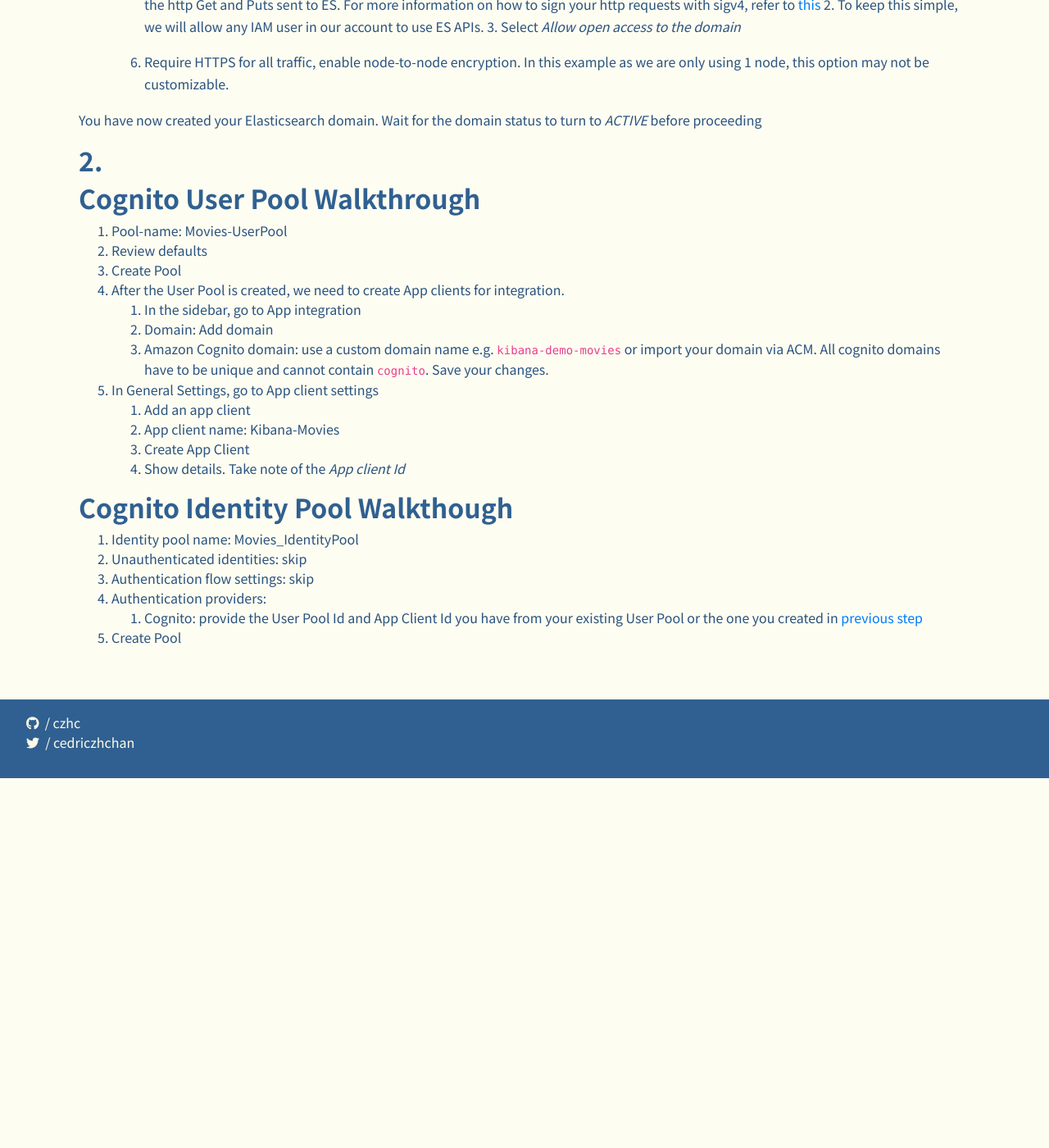
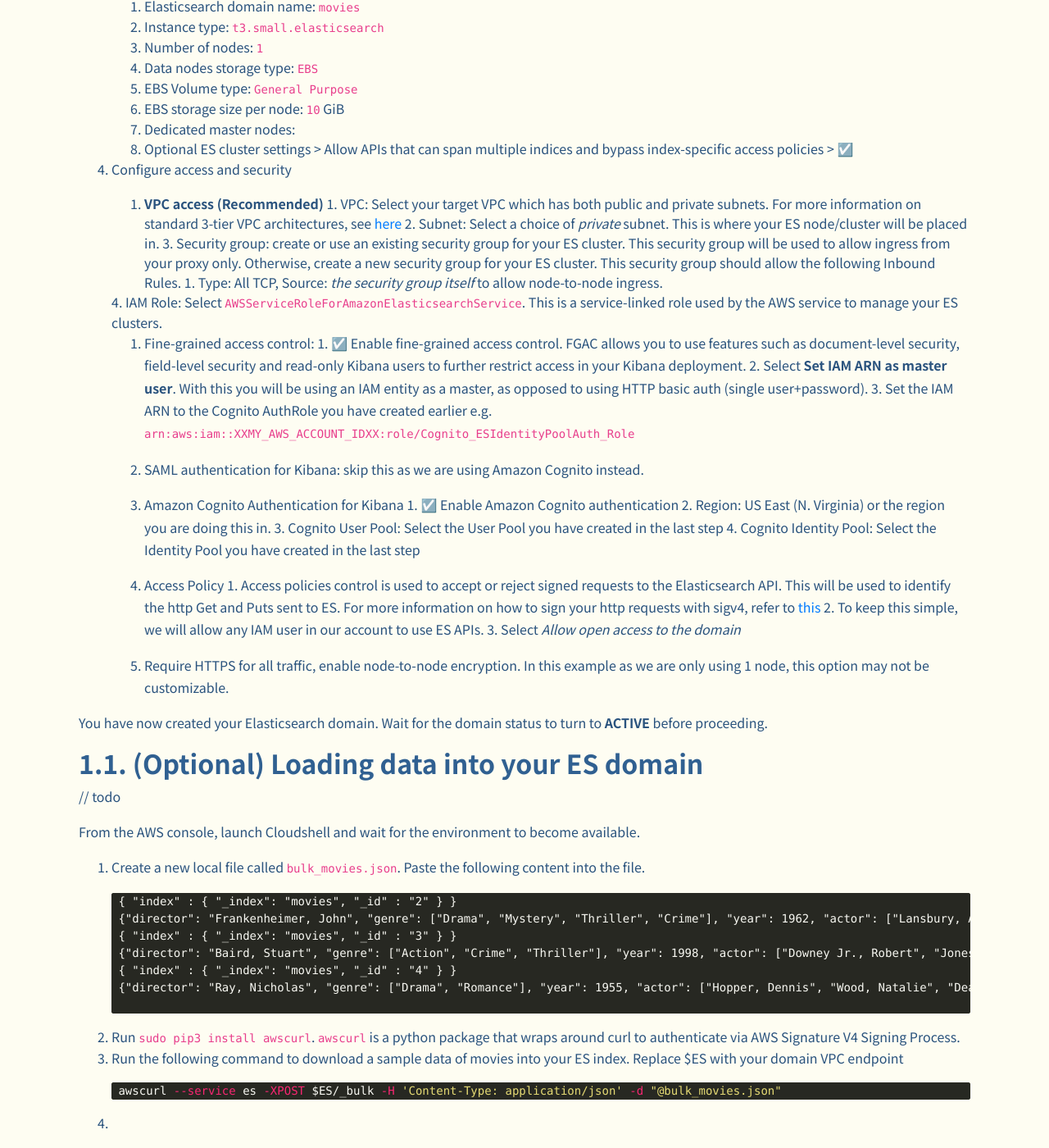
Before and after one commit to czhc/czhc.github.io, a Jekyll site: the page built from collections/_posts/2021-03-17-setting-up-kibana-for-amazon-elasticsearch-with-vpc-support.md, in a window 1280 px wide and 1400 px high, scrolled down 1162 px. Shown: the whole window at 82% size. Built offline with Jekyll 4.4.1, drawn with Linux system fonts in a browser that asks for light colours; nearby versions of some CDN libraries; emoji names are drawn with the system emoji font; before the commit the page ends 2111 px from its top, so only the background shows below that; some of the changed text lies outside the part shown.

Commit message:
Complete kibana guide

````diff
--- a/collections/_posts/2021-03-17-setting-up-kibana-for-amazon-elasticsearch-with-vpc-support.md
+++ b/collections/_posts/2021-03-17-setting-up-kibana-for-amazon-elasticsearch-with-vpc-support.md
@@ -7,7 +7,39 @@
 published: true
 ---
 
-## 1. Creating the AES domain
+## Creating the Cognito User Pool and Identity Pool
+
+
+## Cognito User Pool Walkthrough
+
+1. Pool-name: Movies-UserPool
+2. Review defaults
+3. Create Pool
+4. After the User Pool is created, we need to create App clients for integration.
+	1. In the sidebar, go to  App integration
+	2. Domain: Add domain
+	3. Amazon Cognito domain: use a custom domain name e.g. `kibana-demo-movies` or import your domain via ACM. All cognito domains have to be unique and cannot contain `cognito`. Save your changes.
+5. In General Settings, go to App client settings
+	1. Add an app client
+	2. App client name: Kibana-Movies
+	3. Create App Client
+	4. Show details. Take note of the *App client Id*
+
+## Cognito Identity Pool Walkthough
+
+1. Identity pool name: Movies_IdentityPool
+2. Unauthenticated identities: skip
+3. Authentication flow settings: skip
+4. Authentication providers:
+	1. Cognito: provide the User Pool Id and App Client Id you have from your existing User Pool or the one you created in [previous step](#Cognito_User_Pool_Walkthrough)
+5. Create Pool
+
+6. You're not done yet! In the next screen *Identify the IAM roles to use with your new identity pool*, click on View Detais:
+	1. Select Create a new IAM Role for authenticated idenities with Role Name: *Movies_IdentityPoolAuth_Role*
+	1. Select Create a new IAM Role for UNauthenticated identities with Role Name: *Movies_IdentityPoolAuth_Role*
+
+
+## 2. Creating the AES domain
 
 1. From the AES dashboard, click on *Create a new domain*
 1. Choose Deployment type:
@@ -28,21 +60,23 @@
     1. **VPC access (Recommended)**
     	1. VPC: Select your target VPC which has both public and private subnets. For more information on standard 3-tier VPC architectures, see [here](https://aws.amazon.com/quickstart/architecture/vpc/)
     	2. Subnet: Select a choice of _private_ subnet. This is where your ES node/cluster will be placed in.
-    	3. Security group: create or use an existing security group for your ES cluster. This security group will be used to allow ingress from your proxy only. //todo
+    	3. Security group: create or use an existing security group for your ES cluster. This security group will be used to allow ingress from your proxy only. Otherwise, create a new security group for your ES cluster. This security group should allow the following Inbound Rules.
+    		1. Type: All TCP, Source: *the security group itself* to allow node-to-node ingress.
+
     	4. IAM Role: Select `AWSServiceRoleForAmazonElasticsearchService`. This is a service-linked role used by the AWS service to manage your ES clusters.
 
     2. Fine-grained access control:
-    	1. **Check** Enable fine-grained access control. FGAC allows you to use features such as document-level security, field-level security and read-only Kibana users to further restrict access in your Kibana deployment.
+    	1. :ballot_box_with_check: Enable fine-grained access control. FGAC allows you to use features such as document-level security, field-level security and read-only Kibana users to further restrict access in your Kibana deployment.
     	2. Select **Set IAM ARN as master user**. With this you will be using an IAM entity as a master, as opposed to using HTTP basic auth (single user+password).
     	3. Set the IAM ARN to the Cognito AuthRole you have created earlier e.g. `arn:aws:iam::XXMY_AWS_ACCOUNT_IDXX:role/Cognito_ESIdentityPoolAuth_Role`
 
     3. SAML authentication for Kibana: skip this as we are using Amazon Cognito instead.
 
     4. Amazon Cognito Authentication for Kibana
-    	1. **Check** Enable Amazon Cognito authentication
+    	1. :ballot_box_with_check: Enable Amazon Cognito authentication
     	2. Region: US East (N. Virginia) or the region you are doing this in.
-    	3. Cognito User Pool: Here you can use your own user pool or [Create a New User Pool](#Cognito_User_Pool_Walkthrough)
-    	4. Cognito Identity Pool: Here you can use your own identity pool or [Create a New Identity Pool](#Cognito_Identity_Pool_Walkthrough)
+    	3. Cognito User Pool: Select the User Pool you have created in the last step
+    	4. Cognito Identity Pool: Select the Identity Pool you have created in the last step
 
     5. Access Policy
     	1. Access policies control is used to accept or reject signed requests to the Elasticsearch API. This will be used to identify the http Get and Puts sent to ES. For more information on how to sign your http requests with sigv4, refer to [this](https://aws.amazon.com/blogs/database/get-started-with-amazon-elasticsearch-service-an-easy-way-to-send-aws-sigv4-signed-requests/)
@@ -53,34 +87,98 @@
     5. Require HTTPS for all traffic, enable node-to-node encryption. In this example as we are only using 1 node, this option may not be customizable.
 
 
-You have now created your Elasticsearch domain. Wait for the domain status to turn to *ACTIVE* before proceeding
+You have now created your Elasticsearch domain. Wait for the domain status to turn to **ACTIVE** before proceeding.
 
 
-## 2.
+## 1.1. (Optional) Loading data into your ES domain
+
+// todo
+
+From the AWS console, launch Cloudshell and wait for the environment to become available.
+
+1. Create a new local file called `bulk_movies.json`. Paste the following content into the file.
+
+	```
+	{ "index" : { "_index": "movies", "_id" : "2" } }
+	{"director": "Frankenheimer, John", "genre": ["Drama", "Mystery", "Thriller", "Crime"], "year": 1962, "actor": ["Lansbury, Angela", "Sinatra, Frank", "Leigh, Janet", "Harvey, Laurence", "Silva, Henry", "Frees, Paul", "Gregory, James", "Bissell, Whit", "McGiver, John", "Parrish, Leslie", "Edwards, James", "Flowers, Bess", "Dhiegh, Khigh", "Payne, Julie", "Kleeb, Helen", "Gray, Joe", "Nalder, Reggie", "Stevens, Bert", "Masters, Michael", "Lowell, Tom"], "title": "The Manchurian Candidate"}
+	{ "index" : { "_index": "movies", "_id" : "3" } }
+	{"director": "Baird, Stuart", "genre": ["Action", "Crime", "Thriller"], "year": 1998, "actor": ["Downey Jr., Robert", "Jones, Tommy Lee", "Snipes, Wesley", "Pantoliano, Joe", "Jacob, Ir\u00e8ne", "Nelligan, Kate", "Roebuck, Daniel", "Malahide, Patrick", "Richardson, LaTanya", "Wood, Tom", "Kosik, Thomas", "Stellate, Nick", "Minkoff, Robert", "Brown, Spitfire", "Foster, Reese", "Spielbauer, Bruce", "Mukherji, Kevin", "Cray, Ed", "Fordham, David", "Jett, Charlie"], "title": "U.S. Marshals"}
+	{ "index" : { "_index": "movies", "_id" : "4" } }
+	{"director": "Ray, Nicholas", "genre": ["Drama", "Romance"], "year": 1955, "actor": ["Hopper, Dennis", "Wood, Natalie", "Dean, James", "Mineo, Sal", "Backus, Jim", "Platt, Edward", "Ray, Nicholas", "Hopper, William", "Allen, Corey", "Birch, Paul", "Hudson, Rochelle", "Doran, Ann", "Hicks, Chuck", "Leigh, Nelson", "Williams, Robert", "Wessel, Dick", "Bryar, Paul", "Sessions, Almira", "McMahon, David", "Peters Jr., House"], "title": "Rebel Without a Cause"}
+
+	```
+
+1. Run `sudo pip3 install awscurl`. `awscurl` is a python package that wraps around curl to authenticate via AWS Signature V4 Signing Process.
+2. Run the following command to download a sample data of movies into your ES index. Replace $ES with your domain VPC endpoint
+
+	```shell
+	awscurl --service es -XPOST $ES/_bulk -H 'Content-Type: application/json' -d "@bulk_movies.json"
+	```
+3.
 
 
-## Cognito User Pool Walkthrough
+
+## 3. Deploying a Proxy
+
+Whne your domain is ACTIVE, you will be provided with the **VPC endpoint** and **Kibana** URL in the Overview.
+
+Notice that when you click on the Kibana URL, you will be taken to a blank page which times out. This is because the ES domain is not publicly accessible from your local network and browser.
+
+To allow public access into a private resource, we will need a proxy or a jump host that is deployed in the public subnet. We will do this using a simple EC2 instance.
 
 
-1. Pool-name: Movies-UserPool
-2. Review defaults
-3. Create Pool
-4. After the User Pool is created, we need to create App clients for integration.
-	1. In the sidebar, go to  App integration
-	2. Domain: Add domain
-	3. Amazon Cognito domain: use a custom domain name e.g. `kibana-demo-movies` or import your domain via ACM. All cognito domains have to be unique and cannot contain `cognito`. Save your changes.
-5. In General Settings, go to App client settings
-	1. Add an app client
-	2. App client name: Kibana-Movies
-	3. Create App Client
-	4. Show details. Take note of the *App client Id*
+1. Create new EC2 instances from the EC2 console.
+2. Use the following configurations:
+	1. AMI: Amazon Linux 2
+	2. Family: t2.micro (free-tier eligible)
+	3. Instance details:
+		1. Network: select your main VPC again
+		2. Subnet: select a **Public** subnet here.
+	4. Configure Security Group: You can use an existing bastion/jump box group here or create a new one with the following details:
+		1. Type: SSH, Source: My IP
+		2. Type: HTTPS, Source: My IP
+		3. Type: Custom TCP Rule, Port Range: **8157**, Source: My IP
+		4. Name this security group as `es-kibana-proxy-secgroup`
+	5. Launch the instance. You may be asked to use an existing key pair, or create a new SSH key pair. If you are using a new key-pair, you can use a custom name such as `es-kibana-proxy-secgroup` and download the key pair.
+	6. When downloading the key pair, take note to modify the permissions using `chmod 0400 _my_key_pair.cer`
+
+3. Once your EC2 instance (proxy) is running, take note of the public IPv4 DNS and test SSH-ing into your instance.
+
+	```sh
+		ssh -i /path/to/key-pair ec2-user@your-proxy-public-DNS
+	```
 
 
-## Cognito Identity Pool Walkthough
+4. If you are able to SSH into your EC2 instance, test
+//todo
 
-1. Identity pool name: Movies_IdentityPool
-2. Unauthenticated identities: skip
-3. Authentication flow settings: skip
-4. Authentication providers:
-	1. Cognito: provide the User Pool Id and App Client Id you have from your existing User Pool or the one you created in [previous step](#Cognito_User_Pool_Walkthrough)
-5. Create Pool
+
+## 4. Setting up an SSH tunnel
+
+1. In your local machine, open an SSH tunnel with the following command. You will notice that the command is suspended if the tunnel is open.
+
+	```
+	ssh -i /path/to/key-pair.cer ec2-user@your-proxy-public-DNS -ND 8157`
+	```
+
+2. Download and install the following browser extension: [FoxyProxy](https://chrome.google.com/webstore/detail/foxyproxy-standard/gcknhkkoolaabfmlnjonogaaifnjlfnp)
+
+3. Click on the browser icon, and select *Use proxies based on their pre-defined patterns and priorities*
+
+4. Click on Options, and make the following configurations:
+	1. Add New Proxy
+	2. In General, Proxy Name: Kibana Proxy
+	3. Proxy Details:
+		1. Manual Proxy configuration
+		2. Host or IP adddress: `localhost`, Port: `8157`
+		3. :ballot_box_with_check` SOCKS proxy?, select *SOCKS v5*
+	4. URL Patterns:
+		1. Add new pattern with Pattern Name: `Movies Kibana endpoint`, and paste in your ES domain VPC endpoint value here.
+		2. Save!
+
+
+With the SSH tunnel still in-place, you should now be able to access your Kibana URL. Because Kibana is authenticated with Cognito, you will first be redirected to your Cognito User Pool sign-in page.
+
+You can now return to your Cognito console and create new users to access your Kibana dashboard.
+
+And you're done!
````
